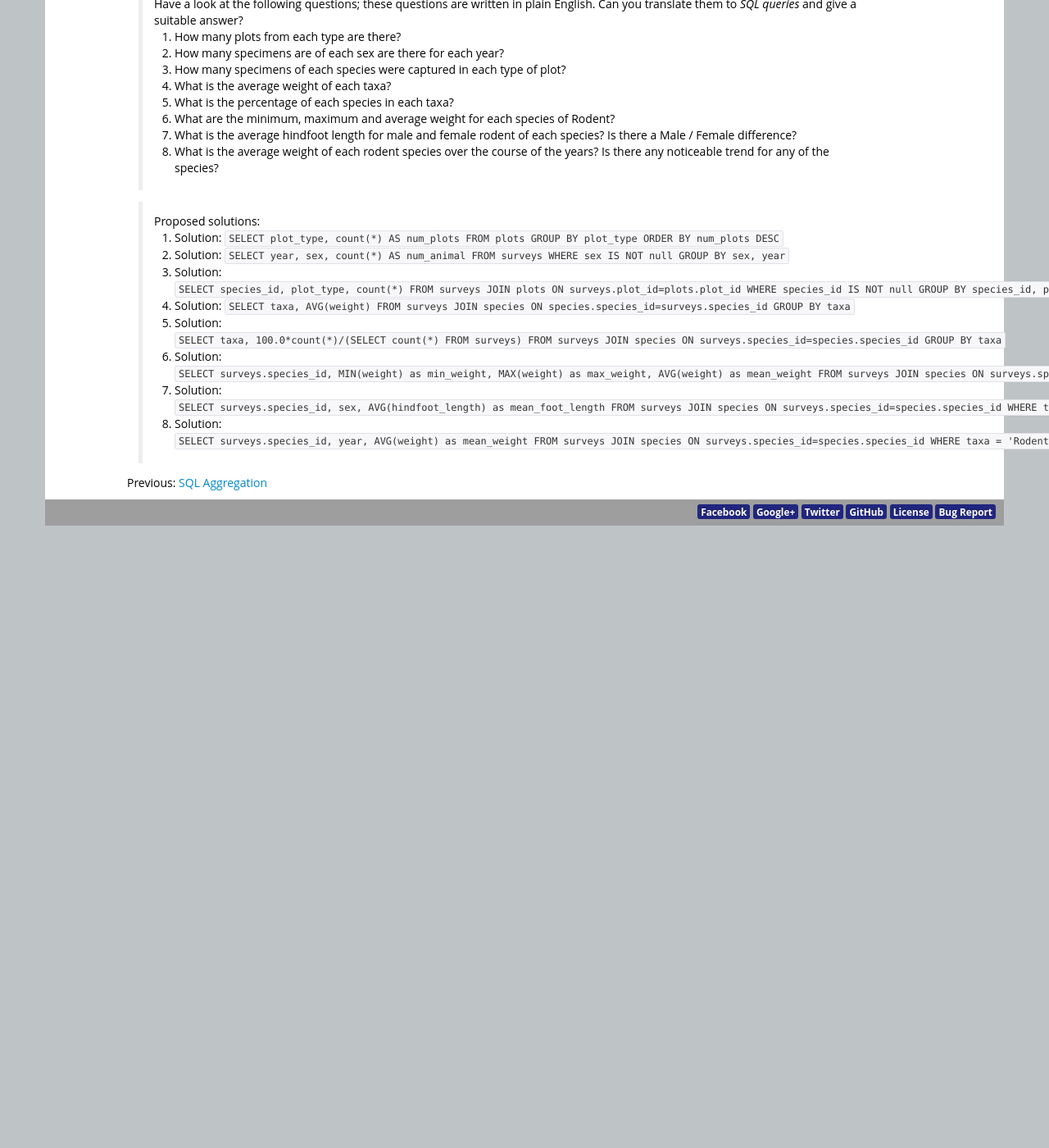
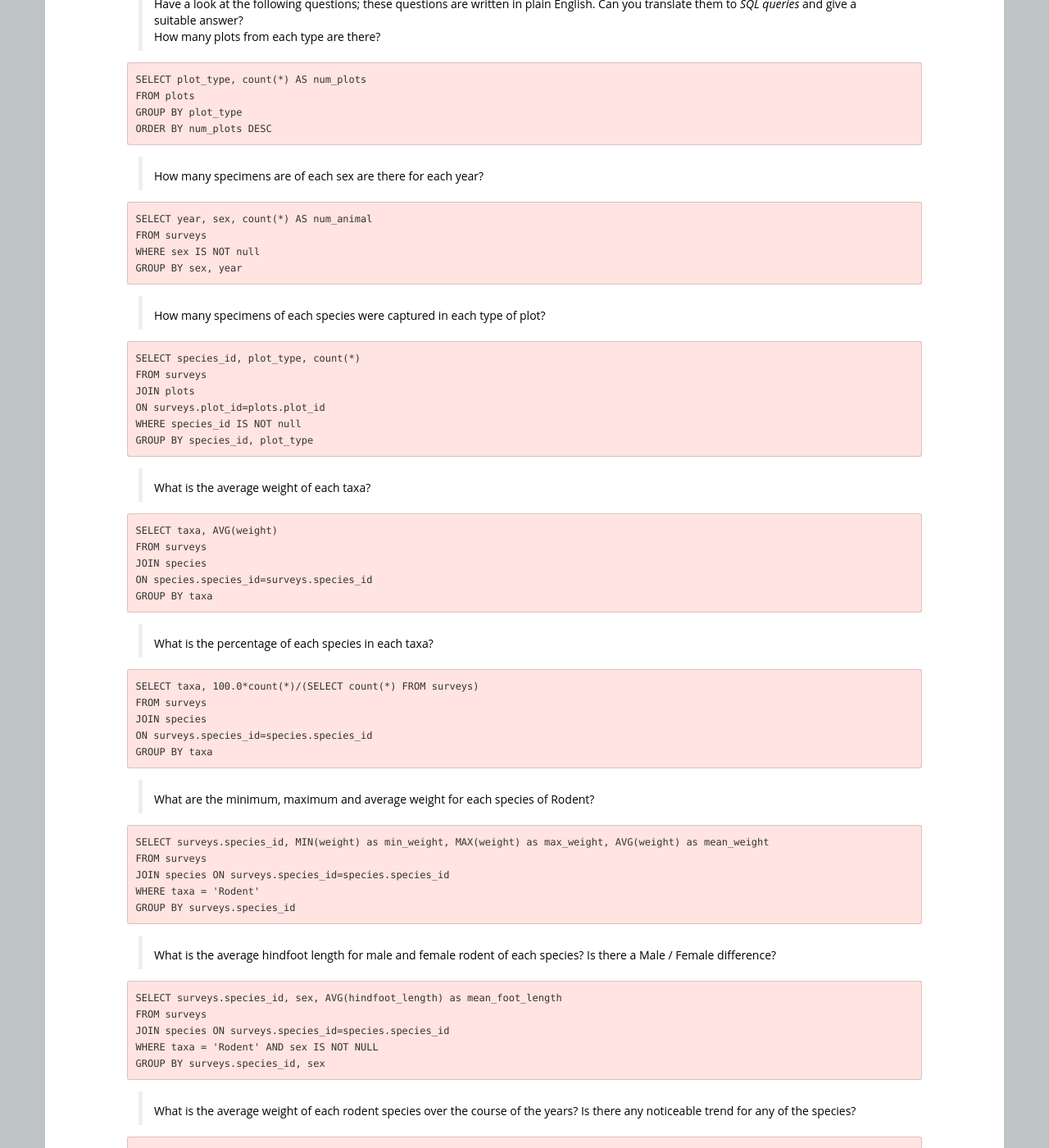
Before and after one commit to lgatto/sql-ecology-ans, a Jekyll site: the page built from 03-sql-joins-aliases.md, in a window 1280 px wide and 1400 px high, scrolled down 4642 px. Shown: the whole window at 82% size. Built offline with Jekyll 4.4.1, drawn with Linux system fonts in a browser that asks for light colours; nearby versions of some CDN libraries; library files that are not in the unit come from our copies; before the commit the page ends 5303 px from its top, so only the background shows below that; grey boxes are pictures that could not be loaded.

Commit message:
rearrange last solutions

```diff
--- a/03-sql-joins-aliases.md
+++ b/03-sql-joins-aliases.md
@@ -234,43 +234,76 @@ but using `AS` is much clearer so it is good style to include it.
 
 > ### Challenge (optional):
 >
-> SQL queries help us *ask* specific *questions* which we want to answer about our data. The real skill with SQL is to know how to translate our scientific questions into a sensible SQL query (and subsequently visualize and interpret our results).
+> SQL queries help us *ask* specific *questions* which we want to
+> answer about our data. The real skill with SQL is to know how to
+> translate our scientific questions into a sensible SQL query (and
+> subsequently visualize and interpret our results).
 >
-> Have a look at the following questions; these questions are written in plain English. Can you translate them to *SQL queries* and give a suitable answer?
+> Have a look at the following questions; these questions are written
+> in plain English. Can you translate them to *SQL queries* and give a
+> suitable answer?
 >
-> 1. How many plots from each type are there?
->
-> 2. How many specimens are of each sex are there for each year?
->
-> 3. How many specimens of each species were captured in each type of plot?
->
-> 4. What is the average weight of each taxa?
->
-> 5. What is the percentage of each species in each taxa?
->
-> 6. What are the minimum, maximum and average weight for each species of Rodent?
->
-> 7. What is the average hindfoot length for male and female rodent of each species? Is there a Male / Female difference?
->
-> 8. What is the average weight of each rodent species over the course of the years? Is there any noticeable trend for any of the species?
+> How many plots from each type are there?
 
-> Proposed solutions:
->
-> 1. Solution: `SELECT plot_type, count(*) AS num_plots  FROM plots  GROUP BY plot_type  ORDER BY num_plots DESC`
->
-> 2. Solution: `SELECT year, sex, count(*) AS num_animal  FROM surveys  WHERE sex IS NOT null  GROUP BY sex, year`
->
-> 3. Solution: `SELECT species_id, plot_type, count(*) FROM surveys JOIN plots ON surveys.plot_id=plots.plot_id WHERE species_id IS NOT null GROUP BY species_id, plot_type`
->
-> 4. Solution: `SELECT taxa, AVG(weight) FROM surveys JOIN species ON species.species_id=surveys.species_id GROUP BY taxa`
->
-> 5. Solution: `SELECT taxa, 100.0*count(*)/(SELECT count(*) FROM surveys) FROM surveys JOIN species ON surveys.species_id=species.species_id GROUP BY taxa`
->
-> 6. Solution: `SELECT surveys.species_id, MIN(weight) as min_weight, MAX(weight) as max_weight, AVG(weight) as mean_weight FROM surveys JOIN species ON surveys.species_id=species.species_id WHERE taxa = 'Rodent' GROUP BY surveys.species_id`
->
-> 7. Solution: `SELECT surveys.species_id, sex, AVG(hindfoot_length) as mean_foot_length  FROM surveys JOIN species ON surveys.species_id=species.species_id WHERE taxa = 'Rodent' AND sex IS NOT NULL GROUP BY surveys.species_id, sex`
->
-> 8. Solution: `SELECT surveys.species_id, year, AVG(weight) as mean_weight FROM surveys JOIN species ON surveys.species_id=species.species_id WHERE taxa = 'Rodent' GROUP BY surveys.species_id, year`
+	SELECT plot_type, count(*) AS num_plots
+	FROM plots
+	GROUP BY plot_type
+	ORDER BY num_plots DESC
 
+> How many specimens are of each sex are there for each year?
+
+	SELECT year, sex, count(*) AS num_animal
+	FROM surveys
+	WHERE sex IS NOT null
+	GROUP BY sex, year
+
+> How many specimens of each species were captured in each type of plot?
+
+	SELECT species_id, plot_type, count(*)
+	FROM surveys
+	JOIN plots
+	ON surveys.plot_id=plots.plot_id
+	WHERE species_id IS NOT null
+	GROUP BY species_id, plot_type
+
+> What is the average weight of each taxa?
+
+	SELECT taxa, AVG(weight)
+	FROM surveys
+	JOIN species
+	ON species.species_id=surveys.species_id
+	GROUP BY taxa
+
+> What is the percentage of each species in each taxa?
+
+	SELECT taxa, 100.0*count(*)/(SELECT count(*) FROM surveys)
+	FROM surveys
+	JOIN species
+	ON surveys.species_id=species.species_id
+	GROUP BY taxa
+
+> What are the minimum, maximum and average weight for each species of Rodent?
+
+	SELECT surveys.species_id, MIN(weight) as min_weight, MAX(weight) as max_weight, AVG(weight) as mean_weight
+	FROM surveys
+	JOIN species ON surveys.species_id=species.species_id
+	WHERE taxa = 'Rodent'
+	GROUP BY surveys.species_id
+
+> What is the average hindfoot length for male and female rodent of each species? Is there a Male / Female difference?
+
+	SELECT surveys.species_id, sex, AVG(hindfoot_length) as mean_foot_length
+	FROM surveys
+	JOIN species ON surveys.species_id=species.species_id
+	WHERE taxa = 'Rodent' AND sex IS NOT NULL
+	GROUP BY surveys.species_id, sex
+
+> What is the average weight of each rodent species over the course of the years? Is there any noticeable trend for any of the species?
+
+	SELECT surveys.species_id, year, AVG(weight) as mean_weight
+	FROM surveys
+	JOIN species ON surveys.species_id=species.species_id
+	WHERE taxa = 'Rodent'
+	GROUP BY surveys.species_id, year
 
 Previous: [SQL Aggregation](02-sql-aggregation.html)
```
